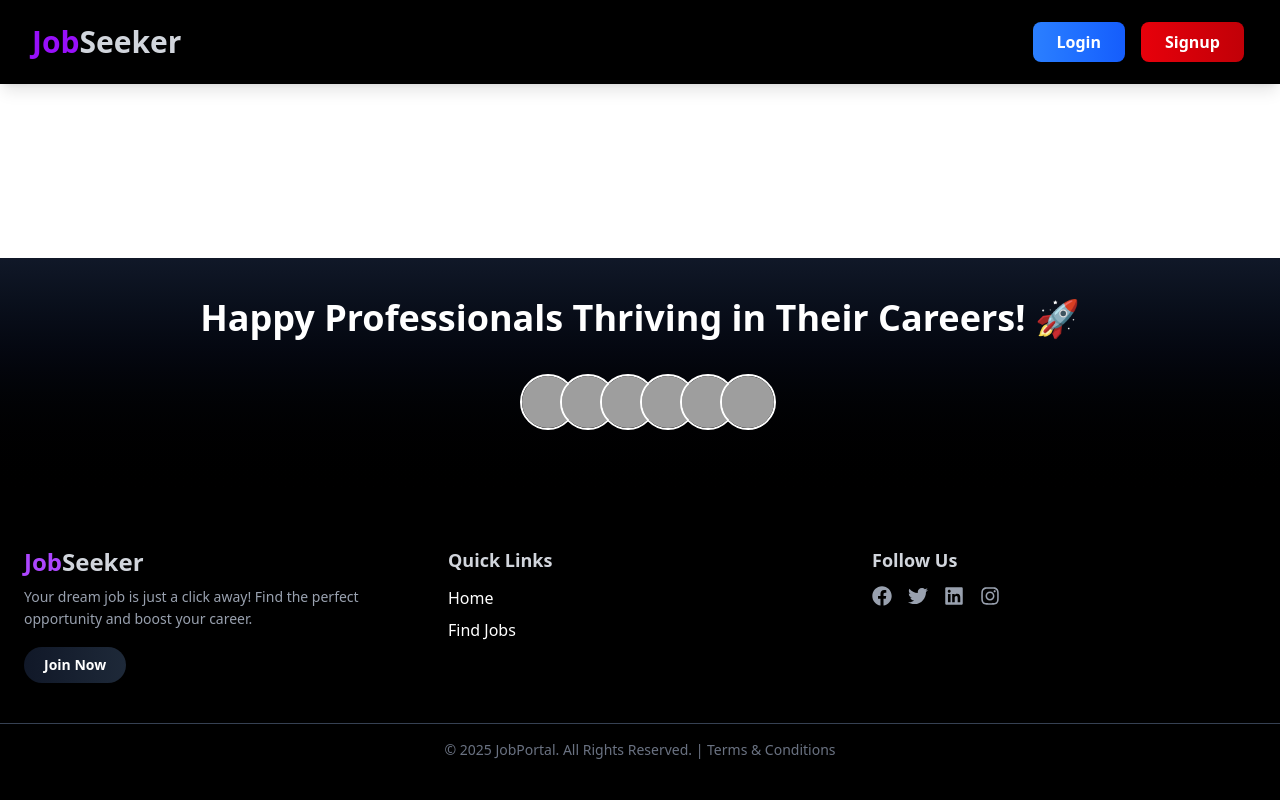
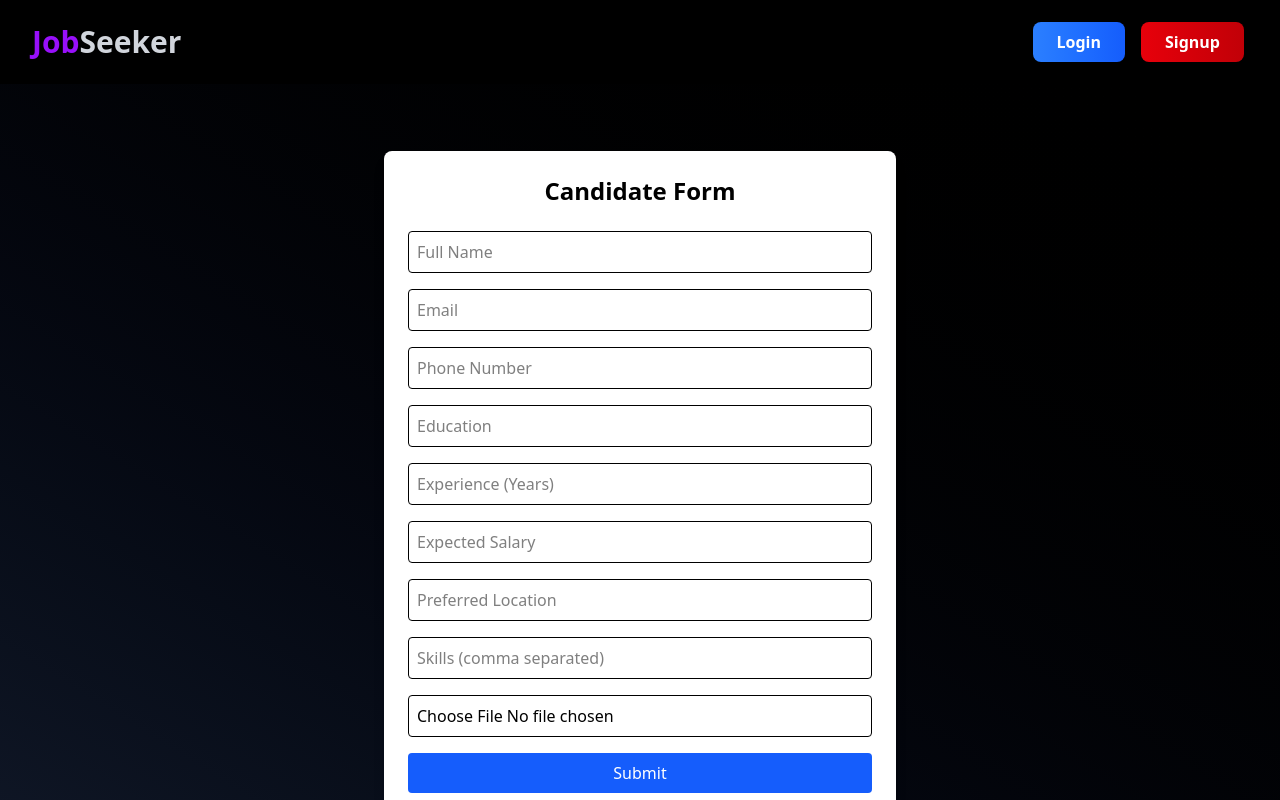
Before and after one commit to Code-with-Dinesh/CodeKshetra-, a React (Vite) app: page /apply-jobs in a window 1280 px wide. Shown: the top 800 px of the page. Built offline with nearby package versions, Linux system fonts and the light colour scheme; grey boxes are pictures that could not be loaded.

Commit message:
Candidate Form

```diff
--- a/package.json
+++ b/package.json
@@ -14,6 +14,7 @@
     "@react-three/fiber": "^9.0.0-alpha.8",
     "@reduxjs/toolkit": "^2.5.1",
     "@tailwindcss/vite": "^4.0.6",
+    "axios": "^1.7.9",
     "clsx": "^2.1.1",
     "motion": "^12.4.2",
     "react": "^19.0.0",
--- a/src/App.jsx
+++ b/src/App.jsx
@@ -11,7 +11,7 @@ import RecuratorDashboard from './components/RecutorDashboard';
 import UserDashboard from './components/UserDashboard';
 import Footer from './components/Footer';
 import { AnimatedTooltipPreview } from './components/AnimatedTooltipPreview';
-
+import CandidateForm from './components/CandidateForm';
 const App = () => {
   const location = useLocation(); // Get current route path
 
@@ -29,12 +29,14 @@ const App = () => {
             <Route path="/login" element={<Login />} />
             <Route path="/recurator-dashboard" element={<RecuratorDashboard />} />
             <Route path="/user-dashboard" element={<UserDashboard />} />
+            <Route path="/apply-jobs" element={<CandidateForm/>} />
           </Routes>
         </div>
 
         {!hideTooltipOnRoutes.includes(location.pathname) && <AnimatedTooltipPreview />}
 
         {!hideFooter.includes(location.pathname) && <Footer />}
+
       </Provider>
     </div>
   );
--- /dev/null
+++ b/src/components/CandidateForm.jsx
@@ -0,0 +1,53 @@
+import React, { useState } from "react";
+
+const CandidateForm = () => {
+  const [formData, setFormData] = useState({
+    name: "",
+    email: "",
+    phone: "",
+    education: "",
+    experience: "",
+    expectedSalary: "",
+    preferredLocation: "",
+    skills: "",
+    resume: null,
+  });
+
+  const handleChange = (e) => {
+    const { name, value } = e.target;
+    setFormData({ ...formData, [name]: value });
+  };
+
+  const handleFileChange = (e) => {
+    setFormData({ ...formData, resume: e.target.files[0] });
+  };
+
+  const handleSubmit = (e) => {
+    e.preventDefault();
+    console.log("Form Data:", formData);
+    alert("Form submitted successfully!");
+    setFormData({name:"",email:"",phone:"",education:"",experience:"",expectedSalary:"",preferredLocation:"",skills:"",resume:""})
+  };
+
+  return (
+    <div className="bg-gradient-to-bl from-black to-gray-900 min-h-screen flex items-center justify-center">
+      <div className="max-w-lg mx-auto p-6 bg-white shadow-lg rounded-lg">
+        <h2 className="text-2xl font-bold text-center mb-6">Candidate Form</h2>
+        <form onSubmit={handleSubmit} className="space-y-4">
+          <input type="text" name="name" value={formData.name} onChange={handleChange} placeholder="Full Name" className="w-full p-2 border rounded" required />
+          <input type="email" name="email" value={formData.email} onChange={handleChange} placeholder="Email" className="w-full p-2 border rounded" required />
+          <input type="tel" name="phone" value={formData.phone} onChange={handleChange} placeholder="Phone Number" className="w-full p-2 border rounded" required />
+          <input type="text" name="education" value={formData.education} onChange={handleChange} placeholder="Education" className="w-full p-2 border rounded" required />
+          <input type="number" name="experience" value={formData.experience} onChange={handleChange} placeholder="Experience (Years)" className="w-full p-2 border rounded" required />
+          <input type="text" name="expectedSalary" value={formData.expectedSalary} onChange={handleChange} placeholder="Expected Salary" className="w-full p-2 border rounded" required />
+          <input type="text" name="preferredLocation" value={formData.preferredLocation} onChange={handleChange} placeholder="Preferred Location" className="w-full p-2 border rounded" required />
+          <input type="text" name="skills" value={formData.skills} onChange={handleChange} placeholder="Skills (comma separated)" className="w-full p-2 border rounded" required />
+          <input type="file" accept=".pdf" onChange={handleFileChange} className="w-full p-2 border rounded" required />
+          <button type="submit" className="w-full cursor-pointer bg-blue-600 text-white py-2 rounded hover:bg-blue-700">Submit</button>
+        </form>
+      </div>
+    </div>
+  );
+};
+
+export default CandidateForm;
--- a/src/components/Home.jsx
+++ b/src/components/Home.jsx
@@ -16,10 +16,10 @@ const Home = () => {
           in your career on our sleek dark-themed platform.{" "}
         </p>
         <div className="flex justify-center md:justify-start space-x-3">
-          <Link to="/user-dashboard">
+          <Link to="/apply-jobs">
             {" "}
             <button className="bg-white text-black cursor-pointer border-2 border-transparent font-semibold hover:text-white hover:border-white px-6 py-3 rounded-full shadow-lg hover:bg-black transition-all duration-300">
-              Your Account
+              Apply Jobs
             </button>{" "}
           </Link>
           <Link to="/recurator-dashboard">
```
Also changed, not shown: 1 other file (tests, documents, lock files or other folders).
